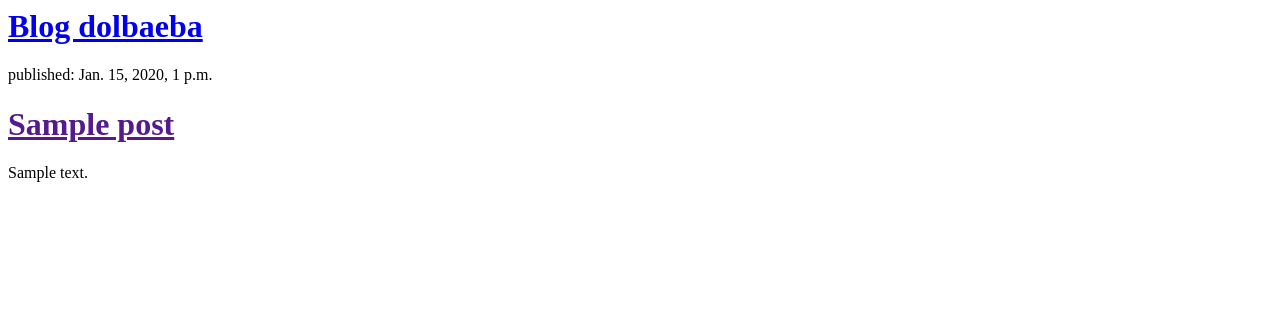
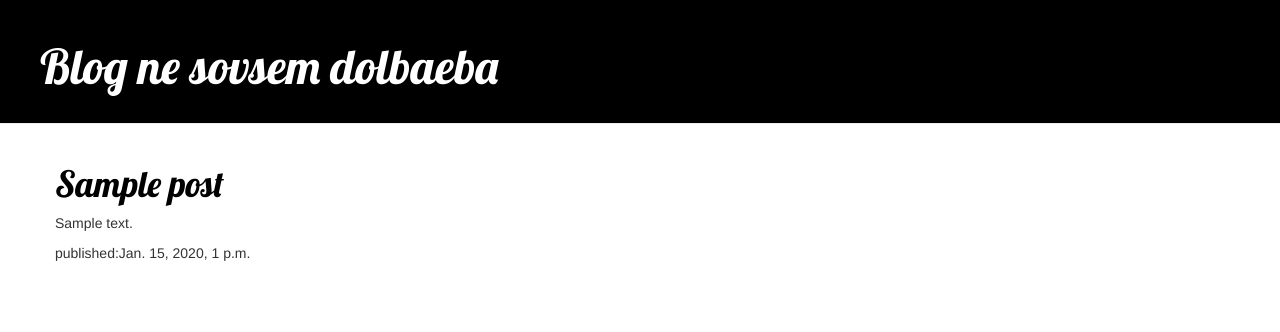
Before and after one commit to NK1995/my-first-blog, a Django app: page / in a window 1280 px wide. Shown: the top 332 px of the page. Run offline with Django 3.2, Linux system fonts and the light colour scheme; tables that the repository leaves empty hold one stand-in row (values such as "Sample post"); some libraries are stand-ins or nearby versions.

Commit message:
Дополнил вьюху и добавил пару файлов  в templates  сделал базовое представление добавил CSS

```diff
--- /dev/null
+++ b/blog/static/css/blog.css
@@ -0,0 +1,39 @@
+.page-header {
+       background-color : black;
+       margin-top: 0;
+       padding: 20px 20px 20px 40px;
+	}
+.page-header h1, .page-header h1 a, .page-header h1 a:visited, .page-header h1 a:active
+{
+	color: #ffffff;
+	font-size: 36pt;
+	text-decoration: none;
+}
+
+.content{
+	margin-left: 40px;
+}
+h1,h2,h3,h4{
+	font-family: 'Lobster',cursive;
+}
+
+.save{
+	float:right;
+}
+
+.post-form textarea, .post-form input {
+	width: 100%;
+}
+
+.top-menu, .top-menu:hover, .top-menu:visited{
+	color: #ffffff;
+	float: right;
+	font-size: 26pt;
+	margin-right: 20px;
+}
+.post{
+	margin-bottom: 70px;
+}
+.post h1 a, .post h1 a:visited {
+	color: #000000;
+}
--- /dev/null
+++ b/blog/templates/blog/base.html
@@ -0,0 +1,22 @@
+{% load staticfiles %}
+<html>
+	<head>
+		<title>Let freeadom ride</title>
+		<link rel = "stylesheet" href = "//maxcdn.bootstrapcdn.com/bootstrap/3.2.0/css/bootstrap.min.css">
+		<link rel ="stylesheet" href ="//maxcdn.bootstrapcdn.com/bootstrap/3.2.0/css/bootstrap-theme.min.css">
+		<link href = '//fonts.googleapis.com/css?family=Lobster&subset=latin,latin-ext'rel='stylesheet' type='text/css'>
+		<link rel="stylesheet" href ="{% static 'css/blog.css' %}">
+	</head>
+	<body>
+		<div class="page-header">
+			<h1><a href="/">Blog ne sovsem dolbaeba</a></h1>
+		</div>
+			<div class="content container">
+				<div class ="row">
+					<div class="col-md-8">
+						{% block content %}
+						{% endblock %}
+						</div>
+						</div>
+						</div>
+						</body>
--- a/blog/templates/blog/post_list.html
+++ b/blog/templates/blog/post_list.html
@@ -1,19 +1,13 @@
-<html>
-	<head>
-		<title>Let freedom ride</title>
-	</head>
-	<body>
+{% extends 'blog/base.html'%}
+{% block content %}
+{% for post in posts %}
+			<div class = "post">
 
-			<h1><a href ="/">Blog dolbaeba</a></h1>
-
-
-		{% for post in posts %}
-			<div>
-				<p> published: {{ post.published_date }}</p>
-				<h1><a href ="">{{ post.title }}</a></h1>
+				<h1><a href ="{% url 'post_detail' pk=post.pk %}">{{ post.title }}</a></h1>
 				<p>{{ post.text|linebreaksbr }}</p>
+				<div class ="date">
+				<p> published:{{ post.published_date}}</p>
+				</div>
 			</div>
 		{% endfor %}
-
-	</body>
-</html>
+		{% endblock content %}
--- a/blog/urls.py
+++ b/blog/urls.py
@@ -2,4 +2,5 @@ from django.conf.urls import url
 from . import views
 urlpatterns = [
         url(r'^$', views.post_list,name='post_list'),
+        url(r'^post/(?P<pk>[0-9]+)/$', views.post_detail, name='post_detail'),
 ]
--- a/blog/views.py
+++ b/blog/views.py
@@ -1,9 +1,11 @@
-from django.shortcuts import render
+from django.shortcuts import render, get_object_or_404
 from django.utils import timezone
 from .models import Post
-
+def post_detail(request, pk):
+    post = get_object_or_404(Post, pk=pk)
+    return render(request, 'blog/post_detail.html', {'post': post})
 def post_list(request):
-    posts = Post.objects.order_by('published_date')
+    posts = Post.objects.order_by('-published_date')
     return render(request,'blog/post_list.html',{'posts': posts})
 
 # Create your views here.
```
Also changed, not shown: blog/templates/blog/post_detail.html (added, +12 -0 lines), 2 other files.
